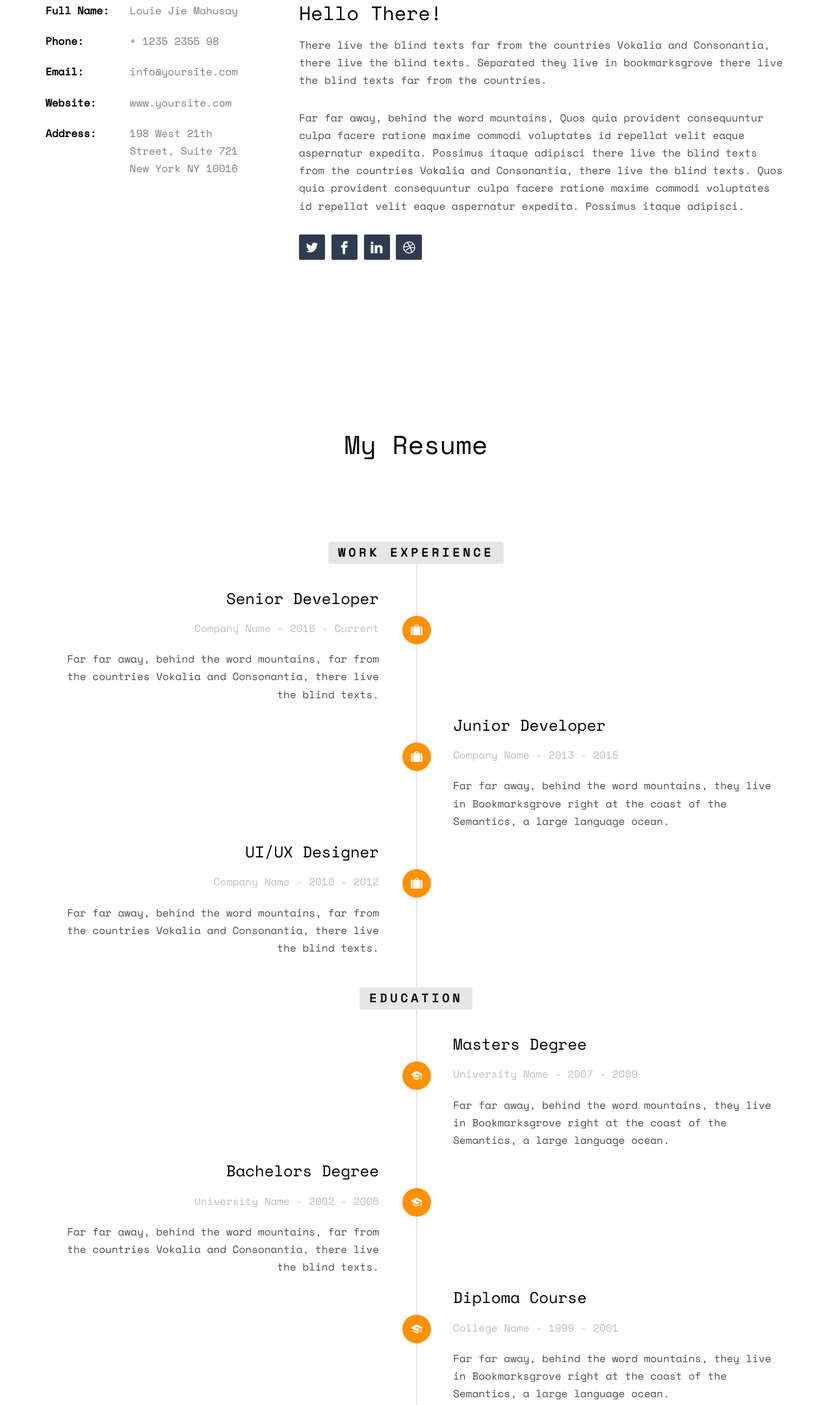
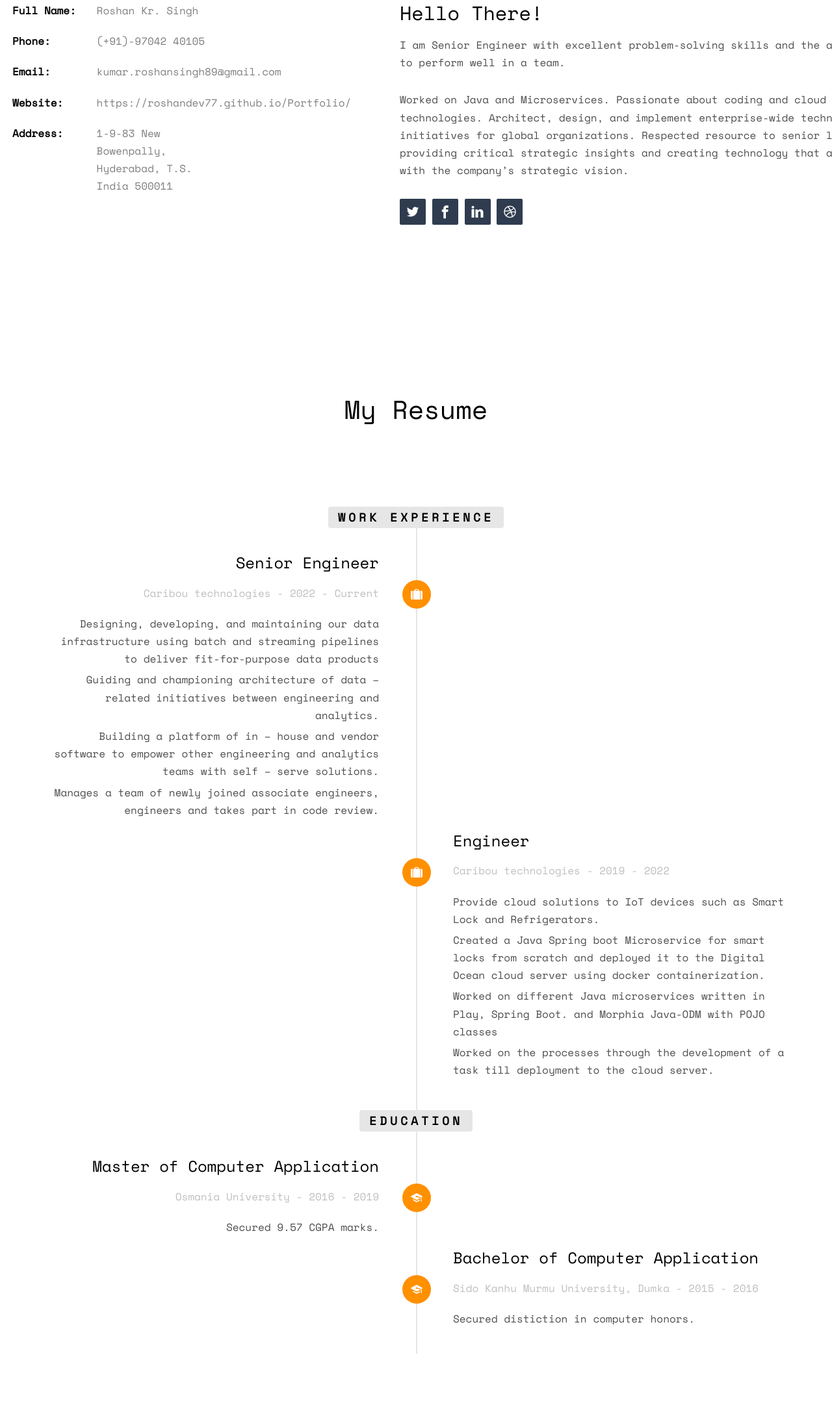
Before and after one commit to roshandev77/Portfolio, a plain HTML site: page index.html in a window 1280 px wide. Shown: the part 1069-3232 px from the top of the page at 65% size. Drawn offline with nearby package versions, Linux system fonts and the light colour scheme; some packages are replaced by stand-ins of ours; no server answers; files whose address does not match are found by name.

Commit message:
Commit 2

```diff
--- a/index.html
+++ b/index.html
@@ -78,19 +78,21 @@
 				</div>
 			</div>
 			<div class="row">
-				<div class="col-md-4">
+				<div class="col-md-4" style="left: -51px;">
 					<ul class="info">
-						<li><span class="first-block">Full Name:</span><span class="second-block">Louie Jie Mahusay</span></li>
-						<li><span class="first-block">Phone:</span><span class="second-block">+ 1235 2355 98</span></li>
-						<li><span class="first-block">Email:</span><span class="second-block">info@yoursite.com</span></li>
-						<li><span class="first-block">Website:</span><span class="second-block">www.yoursite.com</span></li>
-						<li><span class="first-block">Address:</span><span class="second-block">198 West 21th Street, Suite 721 New York NY 10016</span></li>
+						<li><span class="first-block">Full Name:</span><span class="second-block">Roshan Kr. Singh</span></li>
+						<li><span class="first-block">Phone:</span><span class="second-block">(+91)-97042 40105</span></li>
+						<li><span class="first-block">Email:</span><span class="second-block">kumar.roshansingh89@gmail.com</span></li>
+						<li><span class="first-block">Website:</span><span class="second-block">https://roshandev77.github.io/Portfolio/</span></li>
+						<li><span class="first-block">Address:</span><span class="second-block">1-9-83 New Bowenpally, Hyderabad, T.S. India 500011</span></li>
 					</ul>
 				</div>
-				<div class="col-md-8">
+				<div class="col-md-8" style="left: 155px;">
 					<h2>Hello There!</h2>
-					<p>There live the blind texts far from the countries Vokalia and Consonantia, there live the blind texts. Separated they live in bookmarksgrove there live the blind texts far from the countries.</p>
-					<p>Far far away, behind the word mountains, Quos quia provident consequuntur culpa facere ratione maxime commodi voluptates id repellat velit eaque aspernatur expedita. Possimus itaque adipisci there live the blind texts from the countries Vokalia and Consonantia, there live the blind texts. Quos quia provident consequuntur culpa facere ratione maxime commodi voluptates id repellat velit eaque aspernatur expedita. Possimus itaque adipisci.</p>
+					<p>I am Senior Engineer with excellent problem-solving skills and the ability to perform well in a team.</p>
+					<p>Worked on Java and Microservices. Passionate about coding and cloud technologies. Architect, design, and implement enterprise-wide technology initiatives for global
+						organizations. Respected resource to senior leaders, providing critical strategic insights and
+						creating technology that aligns with the company’s strategic vision.</p>
 					<p>
 						<ul class="fh5co-social-icons">
 							<li><a href="#"><i class="icon-twitter2"></i></a></li>
@@ -121,11 +123,14 @@
 							<div class="timeline-badge"><i class="icon-suitcase"></i></div>
 							<div class="timeline-panel">
 								<div class="timeline-heading">
-									<h3 class="timeline-title">Senior Developer</h3>
-									<span class="company">Company Name - 2016 - Current</span>
+									<h3 class="timeline-title">Senior Engineer</h3>
+									<span class="company">Caribou technologies - 2022 - Current</span>
 								</div>
 								<div class="timeline-body">
-									<p>Far far away, behind the word mountains, far from the countries Vokalia and Consonantia, there live the blind texts.</p>
+									<p>Designing, developing, and maintaining our data infrastructure using batch and streaming pipelines to deliver fit-for-purpose data products</p>
+									<p>Guiding and championing architecture of data – related initiatives between engineering and analytics.</p>
+									<p>Building a platform of in – house and vendor software to empower other engineering and analytics teams with self – serve solutions.</p>
+									<p>Manages a team of newly joined associate engineers, engineers and takes part in code review.</p>
 								</div>
 							</div>
 						</li>
@@ -133,15 +138,23 @@
 							<div class="timeline-badge"><i class="icon-suitcase"></i></div>
 							<div class="timeline-panel">
 								<div class="timeline-heading">
-									<h3 class="timeline-title">Junior Developer</h3>
-									<span class="company">Company Name - 2013 - 2015</span>
+									<h3 class="timeline-title">Engineer</h3>
+									<span class="company">Caribou technologies - 2019 - 2022</span>
 								</div>
 								<div class="timeline-body">
-									<p>Far far away, behind the word mountains, they live in Bookmarksgrove right at the coast of the Semantics, a large language ocean.</p>
+									<p>Provide cloud solutions to IoT devices such as Smart Lock and
+										Refrigerators.</p>
+									<p>Created a Java Spring boot Microservice for smart locks from scratch and
+										deployed it to the Digital Ocean cloud server using docker
+										containerization.</p>
+									<p>Worked on different Java microservices written in Play, Spring Boot.
+										and Morphia Java-ODM with POJO classes</p>
+									<p>Worked on the processes through the development of a task till
+										deployment to the cloud server.</p>
 								</div>
 							</div>
 						</li>
-						<li class="animate-box timeline-unverted">
+						<!-- <li class="animate-box timeline-unverted">
 							<div class="timeline-badge"><i class="icon-suitcase"></i></div>
 							<div class="timeline-panel">
 								<div class="timeline-heading">
@@ -152,13 +165,13 @@
 									<p>Far far away, behind the word mountains, far from the countries Vokalia and Consonantia, there live the blind texts.</p>
 								</div>
 							</div>
-						</li>
+						</li> -->
 
 						<br>
 						<li class="timeline-heading text-center animate-box">
 							<div><h3>Education</h3></div>
 						</li>
-						<li class="timeline-inverted animate-box">
+						<!-- <li class="timeline-inverted animate-box">
 							<div class="timeline-badge"><i class="icon-graduation-cap"></i></div>
 							<div class="timeline-panel">
 								<div class="timeline-heading">
@@ -169,16 +182,16 @@
 									<p>Far far away, behind the word mountains, they live in Bookmarksgrove right at the coast of the Semantics, a large language ocean.</p>
 								</div>
 							</div>
-						</li>
+						</li> -->
 						<li class="animate-box timeline-unverted">
 							<div class="timeline-badge"><i class="icon-graduation-cap"></i></div>
 							<div class="timeline-panel">
 								<div class="timeline-heading">
-									<h3 class="timeline-title">Bachelors Degree</h3>
-									<span class="company">University Name - 2002 - 2006</span>
+									<h3 class="timeline-title">Master of Computer Application</h3>
+									<span class="company">Osmania University - 2016 - 2019</span>
 								</div>
 								<div class="timeline-body">
-									<p>Far far away, behind the word mountains, far from the countries Vokalia and Consonantia, there live the blind texts.</p>
+									<p>Secured 9.57 CGPA marks.</p>
 								</div>
 							</div>
 						</li>
@@ -186,15 +199,16 @@
 							<div class="timeline-badge"><i class="icon-graduation-cap"></i></div>
 							<div class="timeline-panel">
 								<div class="timeline-heading">
-									<h3 class="timeline-title">Diploma Course</h3>
-									<span class="company">College Name - 1999 - 2001</span>
+									<h3 class="timeline-title">Bachelor of Computer Application</h3>
+									<span class="company">Sido Kanhu Murmu
+										University, Dumka - 2015 - 2016</span>
 								</div>
 								<div class="timeline-body">
-									<p>Far far away, behind the word mountains, they live in Bookmarksgrove right at the coast of the Semantics, a large language ocean.</p>
+									<p>Secured distiction in computer honors.</p>
 								</div>
 							</div>
 						</li>
-						<li class="animate-box timeline-unverted">
+						<!-- <li class="animate-box timeline-unverted">
 							<div class="timeline-badge"><i class="icon-graduation-cap"></i></div>
 							<div class="timeline-panel">
 								<div class="timeline-heading">
@@ -205,7 +219,7 @@
 									<p>Far far away, behind the word mountains, far from the countries Vokalia and Consonantia, there live the blind texts.</p>
 								</div>
 							</div>
-						</li>
+						</li> -->
 			    	</ul>
 				</div>
 			</div>
@@ -312,29 +326,29 @@
 			</div>
 			<div class="row row-pb-md">
 				<div class="col-md-3 col-sm-6 col-xs-12 text-center">
-					<div class="chart" data-percent="95"><span><strong>HTML5</strong>95%</span></div>
+					<div class="chart" data-percent="95"><span><strong>Java</strong>95%</span></div>
 				</div>
 				<div class="col-md-3 col-sm-6 col-xs-12 text-center">
-					<div class="chart" data-percent="93"><span><strong>CSS3</strong>93%</span></div>
+					<div class="chart" data-percent="93"><span><strong>Java Microservices</strong>93%</span></div>
 				</div>
 				<div class="col-md-3 col-sm-6 col-xs-12 text-center">
-					<div class="chart" data-percent="90"><span><strong>jQuery</strong>90%</span></div>
+					<div class="chart" data-percent="90"><span><strong>SpringBoot</strong>90%</span></div>
 				</div>
 
 				<div class="col-md-3 col-sm-6 col-xs-12 text-center">
-					<div class="chart" data-percent="89"><span><strong>PHP</strong>89%</span></div>
+					<div class="chart" data-percent="89"><span><strong>Docker</strong>89%</span></div>
 				</div>
 				<div class="col-md-3 col-sm-6 col-xs-12 text-center">
-					<div class="chart" data-percent="85"><span><strong>MySQL</strong>85%</span></div>
+					<div class="chart" data-percent="85"><span><strong>Nginx</strong>85%</span></div>
 				</div>
 				<div class="col-md-3 col-sm-6 col-xs-12 text-center">
-					<div class="chart" data-percent="90"><span><strong>AngularJS</strong>90%</span></div>
+					<div class="chart" data-percent="90"><span><strong>MQTT</strong>90%</span></div>
 				</div>
 				<div class="col-md-3 col-sm-6 col-xs-12 text-center">
-					<div class="chart" data-percent="85"><span><strong>Ruby</strong>85%</span></div>
+					<div class="chart" data-percent="85"><span><strong>JWT</strong>85%</span></div>
 				</div>
 				<div class="col-md-3 col-sm-6 col-xs-12 text-center">
-					<div class="chart" data-percent="90"><span><strong>Java</strong>90%</span></div>
+					<div class="chart" data-percent="90"><span><strong>MongoDB</strong>90%</span></div>
 				</div>
 			</div>
 			<div class="row">
```
